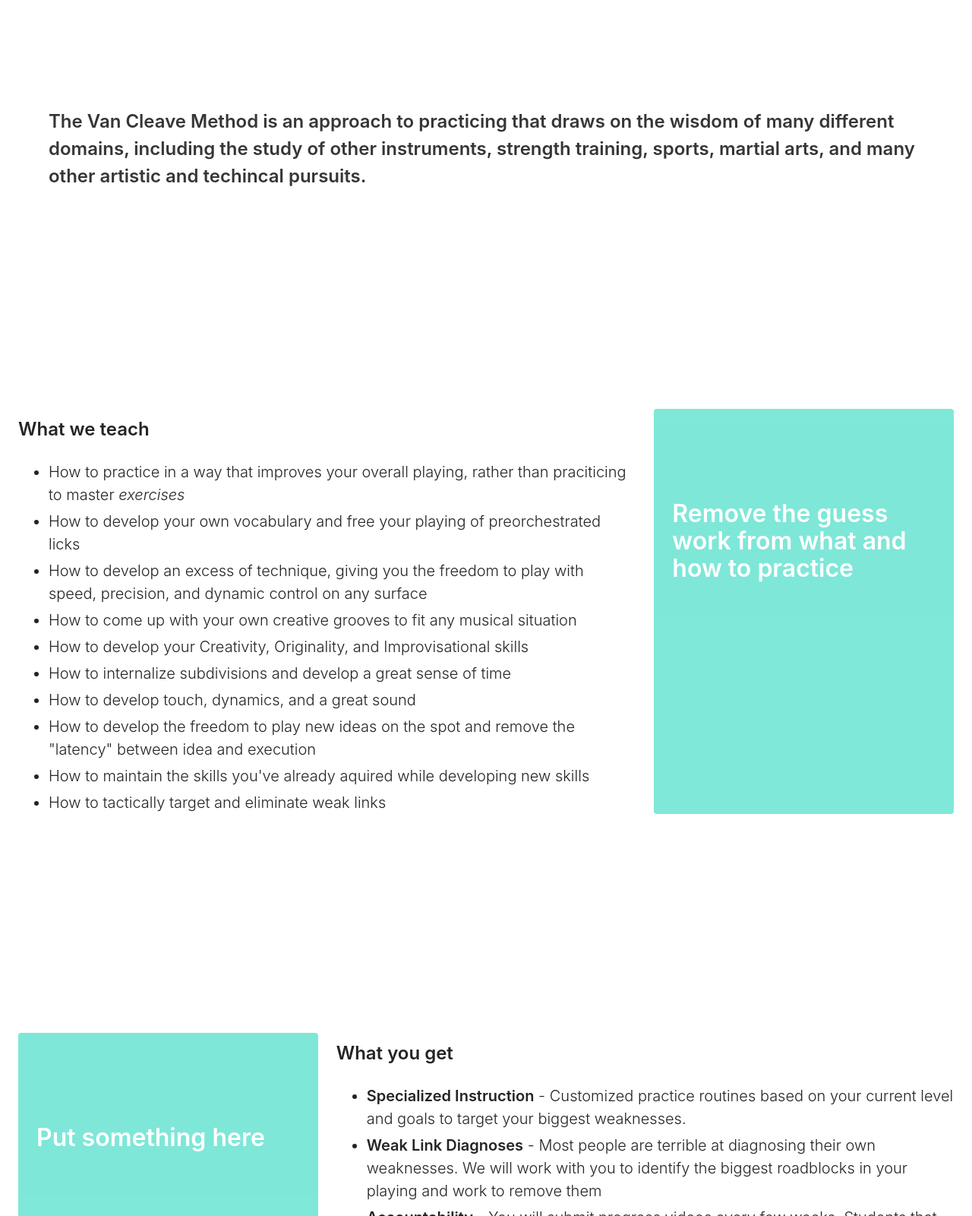
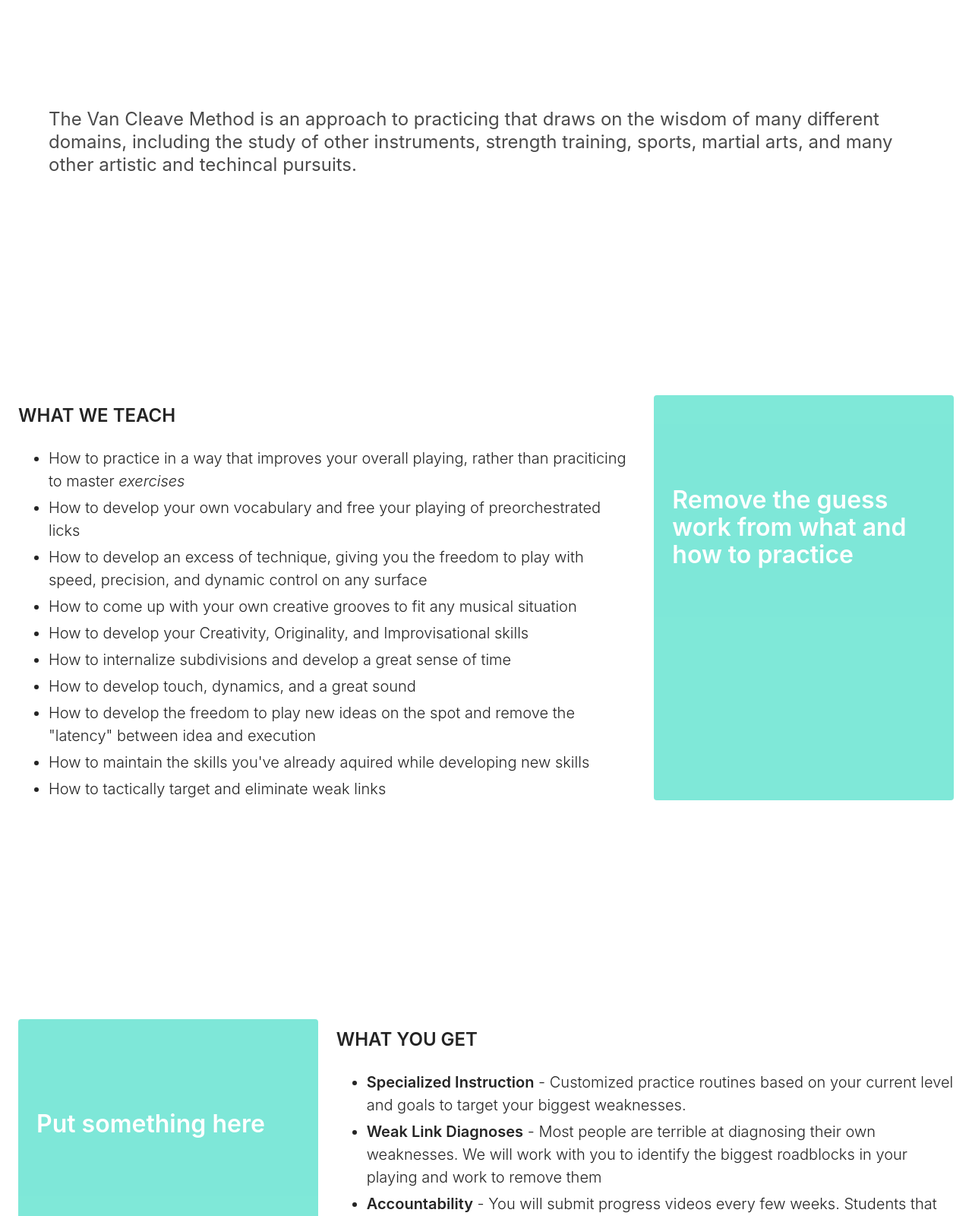
Before and after one commit to convancleave/convancleave.github.io, a website: page index.html in a window 1280 px wide. Shown: the part 713-2313 px from the top of the page at 76% size. Drawn offline with Linux system fonts and the light colour scheme.

Commit message:
font stuff

```diff
--- a/index.html
+++ b/index.html
@@ -47,7 +47,7 @@
 	</div>
 	<div class="section is-medium">
 		<div class="container">
-			<div class="title is-4">
+			<div class="subtitle is-4">
 				The Van Cleave Method is an approach to practicing that draws on the wisdom of many different domains, including the study of other instruments, strength training, sports, martial arts, and many other artistic and techincal pursuits.
 			</div>
 		</div>
@@ -62,7 +62,7 @@
 			<div class="tile is-8 is-parent">
 				<div class="title is-child container">
 					<div class="has-text-black-ter">
-						<span class="is-size-4 has-text-weight-semibold">What we teach</span>
+						<span class="is-size-4 has-text-weight-semibold is-uppercase">What we teach</span>
 						<div class="content is-size-5 has-text-weight-light">
 							<ul>
 								<li>How to practice in a way that improves your overall playing, rather than praciticing to master <i>exercises</i></li>
@@ -97,7 +97,7 @@
 			<div class="tile is-8 is-parent">
 				<div class="title is-child container">
 					<div class="has-text-black-ter">
-						<span class="is-size-4 has-text-weight-semibold">What you get</span>
+						<span class="is-size-4 has-text-weight-semibold is-uppercase">What you get</span>
 						<div class="content is-size-5 has-text-weight-light">
 							<ul>
 								<li><span class="has-text-weight-semibold">Specialized Instruction</span> - Customized practice routines based on your current level and goals to target your biggest weaknesses.</li>
--- a/sass/mystyles.scss
+++ b/sass/mystyles.scss
@@ -9,6 +9,9 @@
 	line-height: 1.5;
 }
 
+li {
+}
+
 .title-container {
 	padding: 100px;
 }
```
